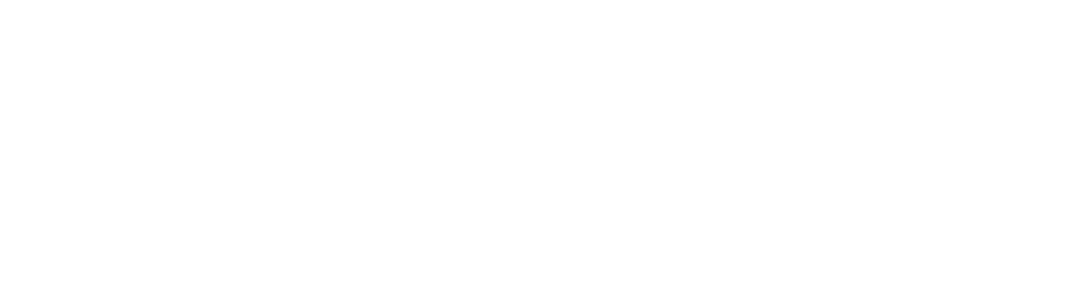
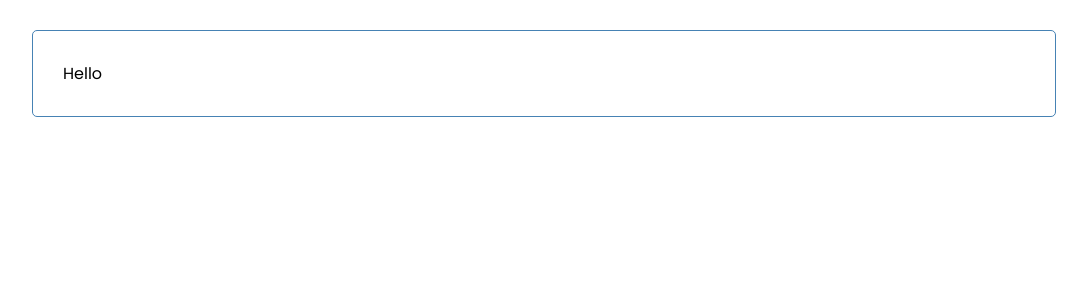
Before and after one commit to lkng95/TT2_3, a React (Create React App) app in the folder budget-buddy/: page /add_expense in a window 1280 px wide. Before the commit this address had no page. Shown: the top 300 px of the page, without its empty margins (96-1183 px from the left). Built offline with nearby package versions, Linux system fonts and the light colour scheme.

Commit message:
Adding view individual expense to main

```diff
--- a/budget-buddy/src/App.js
+++ b/budget-buddy/src/App.js
@@ -1,6 +1,8 @@
 import { BrowserRouter, Routes, Route } from "react-router-dom";
 import LoginPage from "./pages/LoginPage";
 import ViewExpenses from "./components/ViewExpenses";
+import AddExpense from "./components/AddExpense";
+import AddProject from "./components/AddProject";
 
 function App() {
   return (
@@ -8,6 +10,8 @@
       <Routes>
         <Route exact path="/" element={<LoginPage />} />
         <Route exact path="/expense" element={<ViewExpenses />} />
+        <Route exact path="/add_project" element={<AddProject />} />
+        <Route exact path="/add_expense" element={<AddExpense />} />
       </Routes>
     </BrowserRouter>
   );
--- /dev/null
+++ b/budget-buddy/src/components/AddExpense.js
@@ -0,0 +1,12 @@
+import { useState } from "react";
+import Button from "../components/Button";
+
+function AddExpense() {
+  return (
+    <div className="container">
+      <div>Hello</div>
+    </div>
+  );
+}
+
+export default AddExpense;
--- /dev/null
+++ b/budget-buddy/src/components/AddProject.js
@@ -0,0 +1,12 @@
+import { useState } from "react";
+import Button from "../components/Button";
+
+function AppProject() {
+  return (
+    <div>
+      <div>Hello</div>;
+    </div>
+  );
+}
+
+export default AppProject;
```
